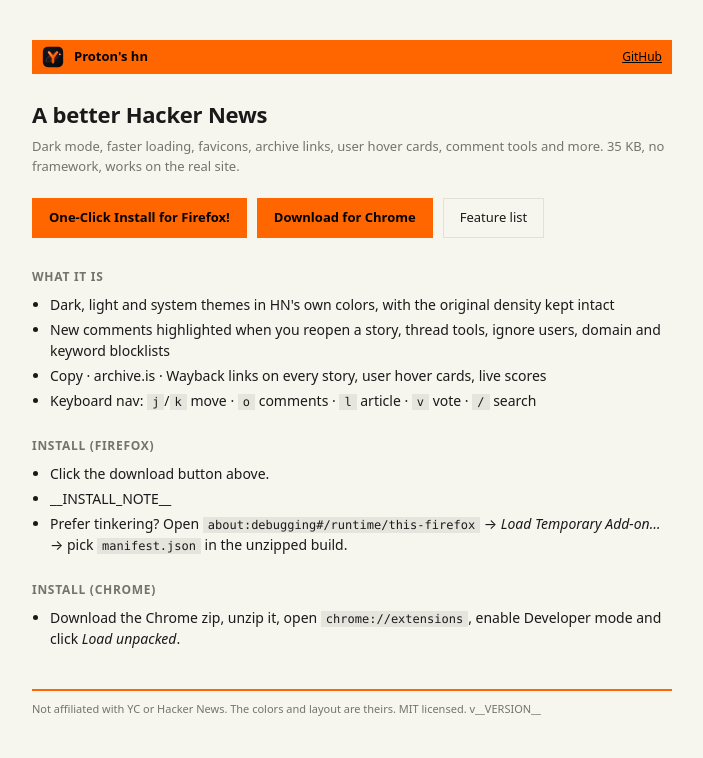
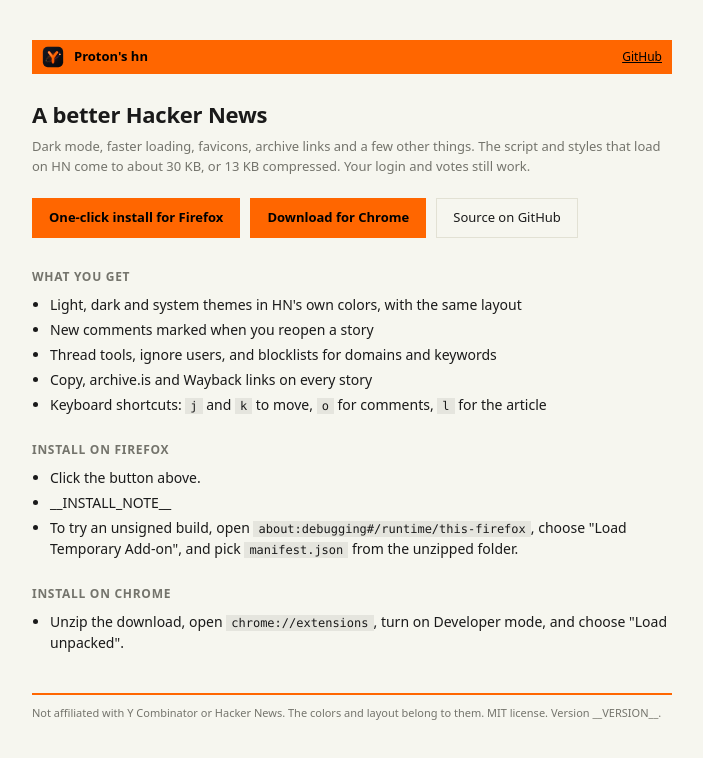
Before and after one commit to NotAProton/protons-hn, a website: page pages/index.html in a window 1280 px wide. Shown: the whole page, without its empty margins (288-991 px from the left). Drawn offline with Linux system fonts and the light colour scheme.

Commit message:
rewrite copy for launch

```diff
--- a/package.json
+++ b/package.json
@@ -1,7 +1,7 @@
 {
   "name": "protons-hn",
   "version": "0.3.0",
-  "description": "A better Hacker News: dark mode, faster loading, favicons, archive links, user hover cards, comment tools, blocklists and keyboard navigation. Works on the real site, so your login, votes and comments all work!",
+  "description": "A better Hacker News with dark mode, faster loading, favicons, archive links and keyboard shortcuts. It runs on the real site, so your login and votes still work.",
   "private": true,
   "type": "module",
   "scripts": {
--- a/pages/index.html
+++ b/pages/index.html
@@ -3,7 +3,7 @@
   <head>
     <meta charset="UTF-8" />
     <meta name="viewport" content="width=device-width, initial-scale=1.0" />
-    <title>Proton's hn — a better Hacker News</title>
+    <title>Proton's hn: a better Hacker News</title>
     <meta name="description" content="Dark mode, faster loading, favicons, archive links, user hover cards, comment tools and more. A Firefox extension for Hacker News." />
     <link rel="icon" type="image/svg+xml" href="logo.svg" />
     <style>
@@ -111,37 +111,38 @@
       </header>
 
       <h1>A better Hacker News</h1>
-      <p class="tag">Dark mode, faster loading, favicons, archive links, user hover cards, comment tools and more. 35 KB, no framework, works on the real site.</p>
+      <p class="tag">Dark mode, faster loading, favicons, archive links and a few other things. The script and styles that load on HN come to about 30 KB, or 13 KB compressed. Your login and votes still work.</p>
 
       <div class="cta">
-        <a id="dl-firefox" href="downloads/protons-hn-latest.xpi">One-Click Install for Firefox!</a>
+        <a id="dl-firefox" href="downloads/protons-hn-latest.xpi">One-click install for Firefox</a>
         <a id="dl-chrome" href="downloads/protons-hn-latest-chrome.zip" download>Download for Chrome</a>
-        <a class="ghost" href="https://github.com/notaproton/protons-hn#features">Feature list</a>
+        <a class="ghost" href="https://github.com/notaproton/protons-hn">Source on GitHub</a>
       </div>
 
-      <h2>What it is</h2>
+      <h2>What you get</h2>
       <ul>
-        <li>Dark, light and system themes in HN's own colors, with the original density kept intact</li>
-        <li>New comments highlighted when you reopen a story, thread tools, ignore users, domain and keyword blocklists</li>
-        <li>Copy · archive.is · Wayback links on every story, user hover cards, live scores</li>
-        <li>Keyboard nav: <code>j</code>/<code>k</code> move · <code>o</code> comments · <code>l</code> article · <code>v</code> vote · <code>/</code> search</li>
+        <li>Light, dark and system themes in HN's own colors, with the same layout</li>
+        <li>New comments marked when you reopen a story</li>
+        <li>Thread tools, ignore users, and blocklists for domains and keywords</li>
+        <li>Copy, archive.is and Wayback links on every story</li>
+        <li>Keyboard shortcuts: <code>j</code> and <code>k</code> to move, <code>o</code> for comments, <code>l</code> for the article</li>
       </ul>
 
-      <h2>Install (Firefox)</h2>
+      <h2>Install on Firefox</h2>
       <ul>
-        <li>Click the download button above.</li>
+        <li>Click the button above.</li>
         <li id="install-note">__INSTALL_NOTE__</li>
-        <li>Prefer tinkering? Open <code>about:debugging#/runtime/this-firefox</code> → <em>Load Temporary Add-on…</em> → pick <code>manifest.json</code> in the unzipped build.</li>
+        <li>To try an unsigned build, open <code>about:debugging#/runtime/this-firefox</code>, choose "Load Temporary Add-on", and pick <code>manifest.json</code> from the unzipped folder.</li>
       </ul>
 
-      <h2>Install (Chrome)</h2>
+      <h2>Install on Chrome</h2>
       <ul>
-        <li>Download the Chrome zip, unzip it, open <code>chrome://extensions</code>, enable Developer mode and click <em>Load unpacked</em>.</li>
+        <li>Unzip the download, open <code>chrome://extensions</code>, turn on Developer mode, and choose "Load unpacked".</li>
       </ul>
 
       <footer>
-        Not affiliated with YC or Hacker News. The colors and layout are theirs.
-        MIT licensed. <span class="num">v__VERSION__</span>
+        Not affiliated with Y Combinator or Hacker News. The colors and layout belong to them.
+        MIT license. Version <span class="num">__VERSION__</span>.
       </footer>
     </main>
   </body>
--- a/src/entrypoints/hn.content/features/actions.ts
+++ b/src/entrypoints/hn.content/features/actions.ts
@@ -38,7 +38,7 @@
       href: `https://archive.ph/newest/${articleUrl}`,
       target: '_blank',
       rel: 'noopener noreferrer',
-      title: 'Open the archive.is version',
+      title: 'Open the archive.is copy',
     }, 'archive'));
 
     extras.append(sep());
@@ -47,7 +47,7 @@
       href: `https://web.archive.org/web/2/${articleUrl}`,
       target: '_blank',
       rel: 'noopener noreferrer',
-      title: 'Open the latest Wayback Machine snapshot',
+      title: 'Open the latest Wayback Machine copy',
     }, 'wayback'));
   }
 
--- a/wxt.config.ts
+++ b/wxt.config.ts
@@ -6,7 +6,7 @@
     name: "Proton's hn",
     short_name: "Proton's hn",
     description:
-      "A better Hacker News: dark mode, faster loading, favicons, archive links, user hover cards, comment tools, blocklists and keyboard navigation. Works on the real site, so your login, votes and comments all work!",
+      "A better Hacker News with dark mode, faster loading, favicons, archive links and keyboard shortcuts. It runs on the real site, so your login and votes still work.",
     homepage_url: 'https://notaproton.is-a.dev/protons-hn/',
     permissions: ['storage'],
     browser_specific_settings: {
```
Also changed, not shown: src/entrypoints/options/index.html (+13 -13 lines), README.md.
